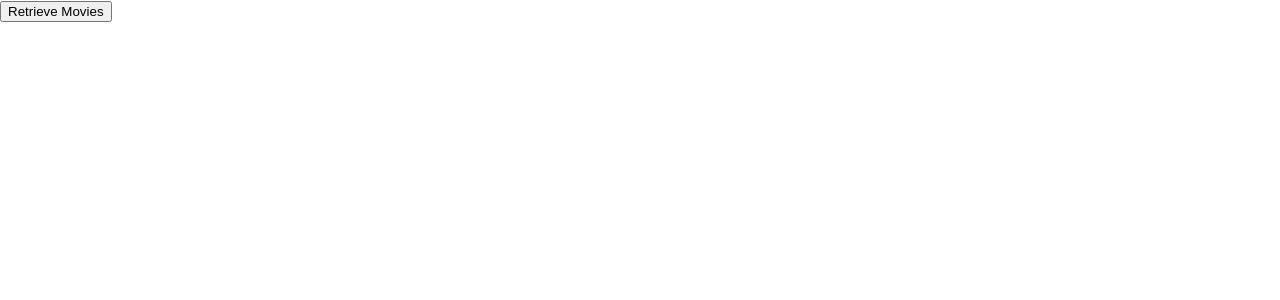
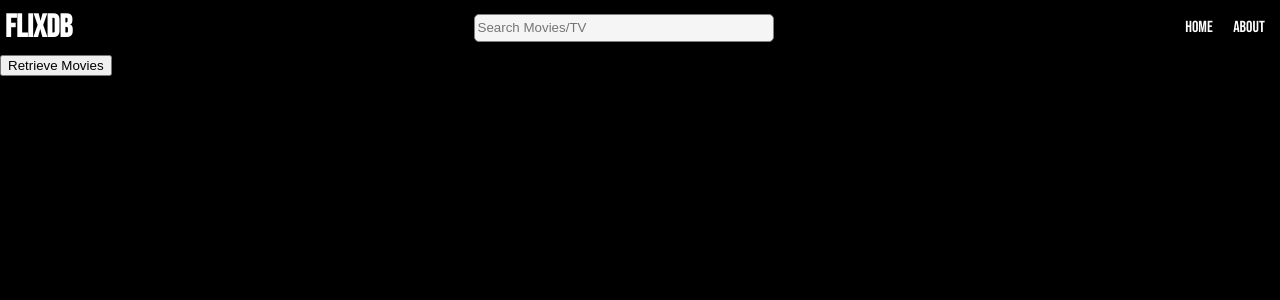
Before and after one commit to OrMizL/FlixDB, a React (Create React App) app: page / in a window 1280 px wide. Shown: the top 300 px of the page. Built offline with nearby package versions, Linux system fonts and the light colour scheme.

Commit message:
Added a header/navigation component + styles

```diff
--- a/package.json
+++ b/package.json
@@ -3,6 +3,7 @@
   "version": "0.1.0",
   "private": true,
   "dependencies": {
+    "@fortawesome/fontawesome-free": "^5.15.4",
     "@testing-library/jest-dom": "^5.16.1",
     "@testing-library/react": "^12.1.2",
     "@testing-library/user-event": "^13.5.0",
--- a/src/App.js
+++ b/src/App.js
@@ -1,3 +1,6 @@
+import { Fragment } from 'react';
+import MainNavigation from './components/Layout/MainNavigation';
+
 function App() {
   const fetchMoviesHandler = async () => {
     const results = await fetch(
@@ -8,9 +11,14 @@ function App() {
   };
 
   return (
-    <div>
-      <button onClick={fetchMoviesHandler}>Retrieve Movies</button>
-    </div>
+    <Fragment>
+      <header>
+        <MainNavigation />
+      </header>
+      <div>
+        <button onClick={fetchMoviesHandler}>Retrieve Movies</button>
+      </div>
+    </Fragment>
   );
 }
 
--- /dev/null
+++ b/src/components/Layout/MainNavigation.js
@@ -0,0 +1,21 @@
+import classes from './MainNavigation.module.css';
+
+const MainNavigation = () => {
+  return (
+    <div className={classes.header}>
+      <div className={classes.logo}>
+        <h1>FlixDB</h1>
+      </div>
+      <form>
+        <input type='text' placeholder='Search Movies/TV' name='search' />
+        <i class='fas fa-camera'></i>
+      </form>
+      <ul className={classes['nav-options']}>
+        <li>Home</li>
+        <li>About</li>
+      </ul>
+    </div>
+  );
+};
+
+export default MainNavigation;
--- /dev/null
+++ b/src/components/Layout/MainNavigation.module.css
@@ -0,0 +1,55 @@
+.header {
+  /* background-color: wheat; */
+  display: flex;
+  align-items: center;
+  justify-content: space-between;
+  padding: 2px 5px;
+}
+.logo {
+  color: white;
+  /* outline-width: 2px;
+  outline-color: green;
+  outline-style: solid; */
+}
+
+h1 {
+  margin-top: 0;
+  margin-bottom: 0;
+}
+
+.nav-options {
+  display: flex;
+  justify-content: space-around;
+  width: 100px;
+  color: white;
+  /* outline-width: 2px;
+  outline-color: brown;
+  outline-style: solid; */
+  list-style: none;
+  padding: 0;
+}
+
+.nav-options li {
+  /* outline-width: 2px;
+  outline-color: black;
+  outline-style: solid; */
+}
+
+form {
+  display: flex;
+  justify-content: stretch;
+  /* outline-width: 2px;
+  outline-color: blue;
+  outline-style: solid; */
+  min-width: 300px;
+}
+
+input {
+  border: 1px solid grey;
+  border-radius: 5px;
+  height: 20px;
+  width: 100%;
+  padding: 3px 3px;
+  outline: 0;
+  background-color: #f5f5f5;
+}
--- a/src/index.css
+++ b/src/index.css
@@ -1,10 +1,11 @@
+@import url('https://fonts.googleapis.com/css2?family=Bebas+Neue&display=swap');
+
 body {
   margin: 0;
-  font-family: -apple-system, BlinkMacSystemFont, 'Segoe UI', 'Roboto', 'Oxygen',
-    'Ubuntu', 'Cantarell', 'Fira Sans', 'Droid Sans', 'Helvetica Neue',
-    sans-serif;
+  font-family: 'Bebas Neue', cursive;
   -webkit-font-smoothing: antialiased;
   -moz-osx-font-smoothing: grayscale;
+  background-color: black;
 }
 
 code {
```
Also changed, not shown: 1 other file (tests, documents, lock files or other folders).
